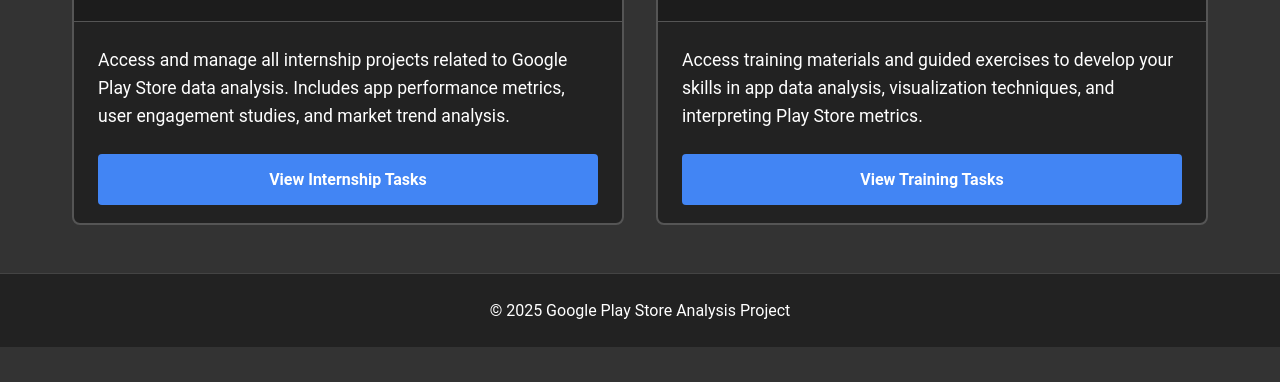
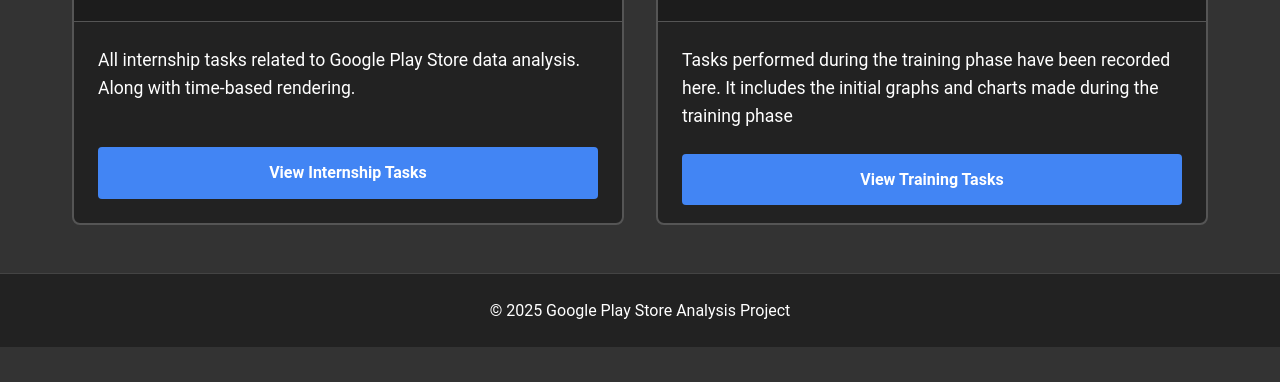
Before and after one commit to Luson045/google_play_analysis, a plain HTML site: page index.html in a window 1280 px wide. Shown: the part 418-800 px from the top of the page. Drawn offline with Linux system fonts and the light colour scheme.

Commit message:
fixed words

```diff
--- a/main.html
+++ b/index.html
@@ -152,7 +152,7 @@
                     <h2>Internship Tasks</h2>
                 </div>
                 <div class="task-box-content">
-                    <p>Access and manage all internship projects related to Google Play Store data analysis. Includes app performance metrics, user engagement studies, and market trend analysis.</p>
+                    <p>All internship tasks related to Google Play Store data analysis. Along with time-based rendering.</p>
                     <a href="web dashboard 2.html" class="task-box-link">View Internship Tasks</a>
                 </div>
             </div>
@@ -162,7 +162,7 @@
                     <h2>Training Tasks</h2>
                 </div>
                 <div class="task-box-content">
-                    <p>Access training materials and guided exercises to develop your skills in app data analysis, visualization techniques, and interpreting Play Store metrics.</p>
+                    <p>Tasks performed during the training phase have been recorded here. It includes the initial graphs and charts made during the training phase</p>
                     <a href="web dashboard.html" class="task-box-link">View Training Tasks</a>
                 </div>
             </div>
```
